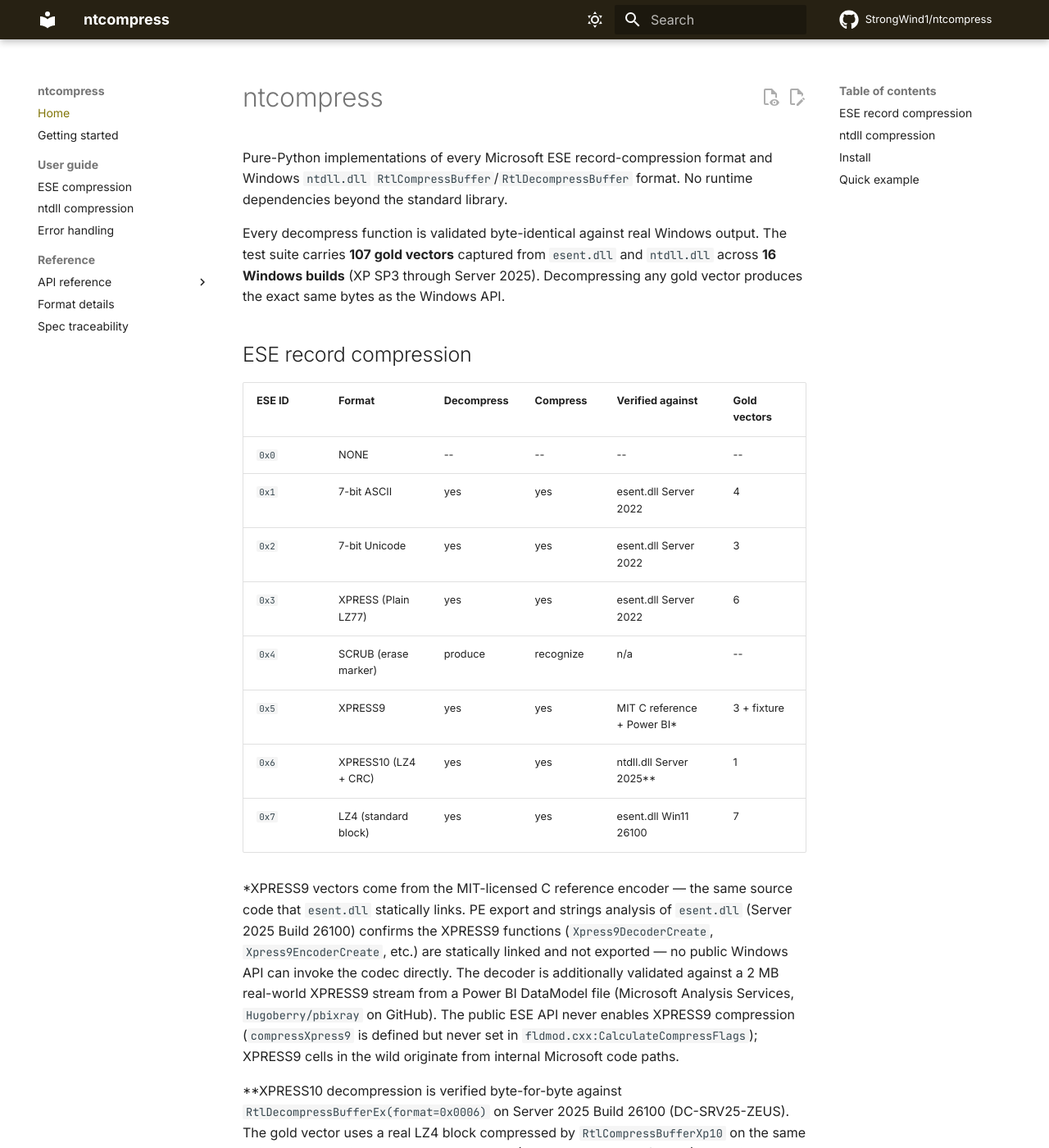
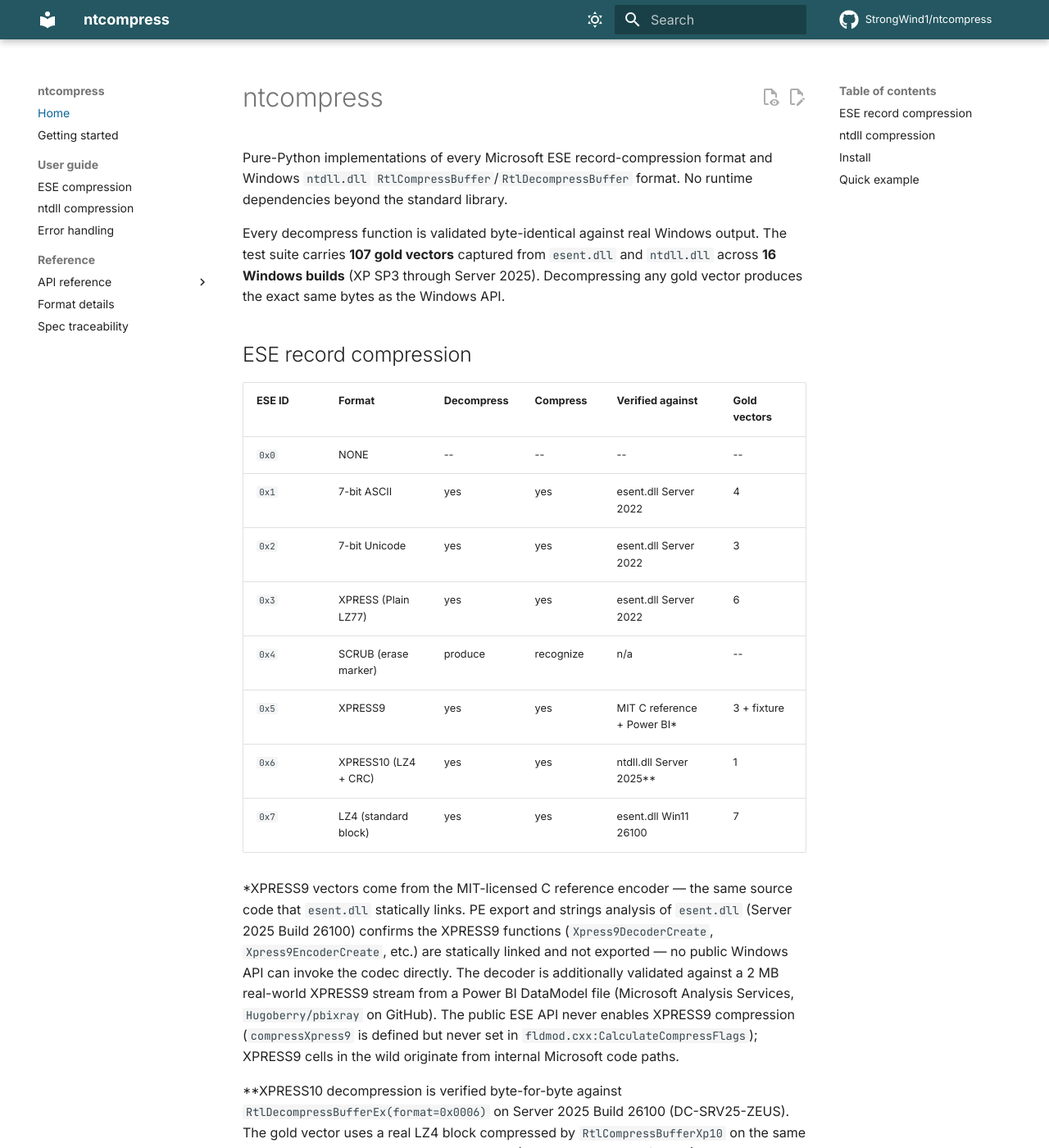
Before and after one commit to StrongWind1/ntcompress, an MkDocs documentation site: the page built from docs/index.md, in a window 1280 px wide and 1400 px high. Shown: the whole window at 82% size. Built offline with MkDocs 1.6.1 and Material for MkDocs 9.7.7, drawn with Linux system fonts in a browser that asks for light colours; plug-ins that fetch from the network failed and are left out; comment, search, counter and statistics services are not loaded.

Commit message:
style(docs): stop tinting the page background with the site colour
--md-hue drives all 19 hsl-derived slate surfaces -- page, code blocks, footer,
tables -- so setting it per site coloured the whole page rather than just the
chrome, which hurt readability.

- pin --md-hue to Material's default 225deg on every site, so backgrounds are
  identical and neutral everywhere
- carry site identity in the header and accent only
- raise header lightness, solved per hue, so each bar separates from the now
  neutral page by the same ~2:1 that Material's own default primary does
- move ntcompress off the brown/khaki band and NTDSWolf off green, where it sat
  too close to WiFi_Cracking

```diff
--- a/docs/stylesheets/theme.css
+++ b/docs/stylesheets/theme.css
@@ -15,10 +15,12 @@
  */
 
 :root > * {
-  /* Header, tabs, footer */
-  --md-primary-fg-color: #272113;
-  --md-primary-fg-color--light: #3c321d;
-  --md-primary-fg-color--dark: #18140b;
+  /* Header and tabs. Lightness is chosen so the bar separates from the page by
+   * the same amount on every site (~2:1); a fixed value would not, since at equal
+   * lightness a blue header reads far darker than a yellow one. */
+  --md-primary-fg-color: #245761;
+  --md-primary-fg-color--light: #2c6b77;
+  --md-primary-fg-color--dark: #1c434a;
 
   /* Text drawn on top of the header bar */
   --md-primary-bg-color: #ffffff;
@@ -34,21 +36,23 @@
  * solved to clear WCAG AA (4.5:1) against the scheme it renders on.
  *
  * --md-typeset-a-color is set explicitly because Material defaults it to
- * var(--md-primary-fg-color). With a primary this dark that renders body links in
- * near-black, indistinguishable from surrounding text. */
+ * var(--md-primary-fg-color), which renders body links in the header colour. */
 
 [data-md-color-scheme="slate"] {
-  /* Tints all 19 hsl-derived slate surfaces -- page, code, footer, tables -- to
-   * this site's hue, instead of hardcoding each one. */
-  --md-hue: 42;
+  /* Material's own default. Deliberately NOT the site hue: --md-hue drives all 19
+   * hsl-derived slate surfaces -- page, code blocks, footer, tables -- so tinting
+   * it per site colours the entire page and hurts readability. Backgrounds are
+   * identical and neutral across all eleven sites; only the header and accent
+   * carry the site identity. */
+  --md-hue: 225deg;
 
-  --md-accent-fg-color: #e9db63;
-  --md-accent-fg-color--transparent: #e9db631a;
-  --md-typeset-a-color: #e9db63;
+  --md-accent-fg-color: #63b8e9;
+  --md-accent-fg-color--transparent: #63b8e91a;
+  --md-typeset-a-color: #63b8e9;
 }
 
 [data-md-color-scheme="default"] {
-  --md-accent-fg-color: #7f7305;
-  --md-accent-fg-color--transparent: #7f73051a;
-  --md-typeset-a-color: #7f7305;
+  --md-accent-fg-color: #066298;
+  --md-accent-fg-color--transparent: #0662981a;
+  --md-typeset-a-color: #066298;
 }
```
